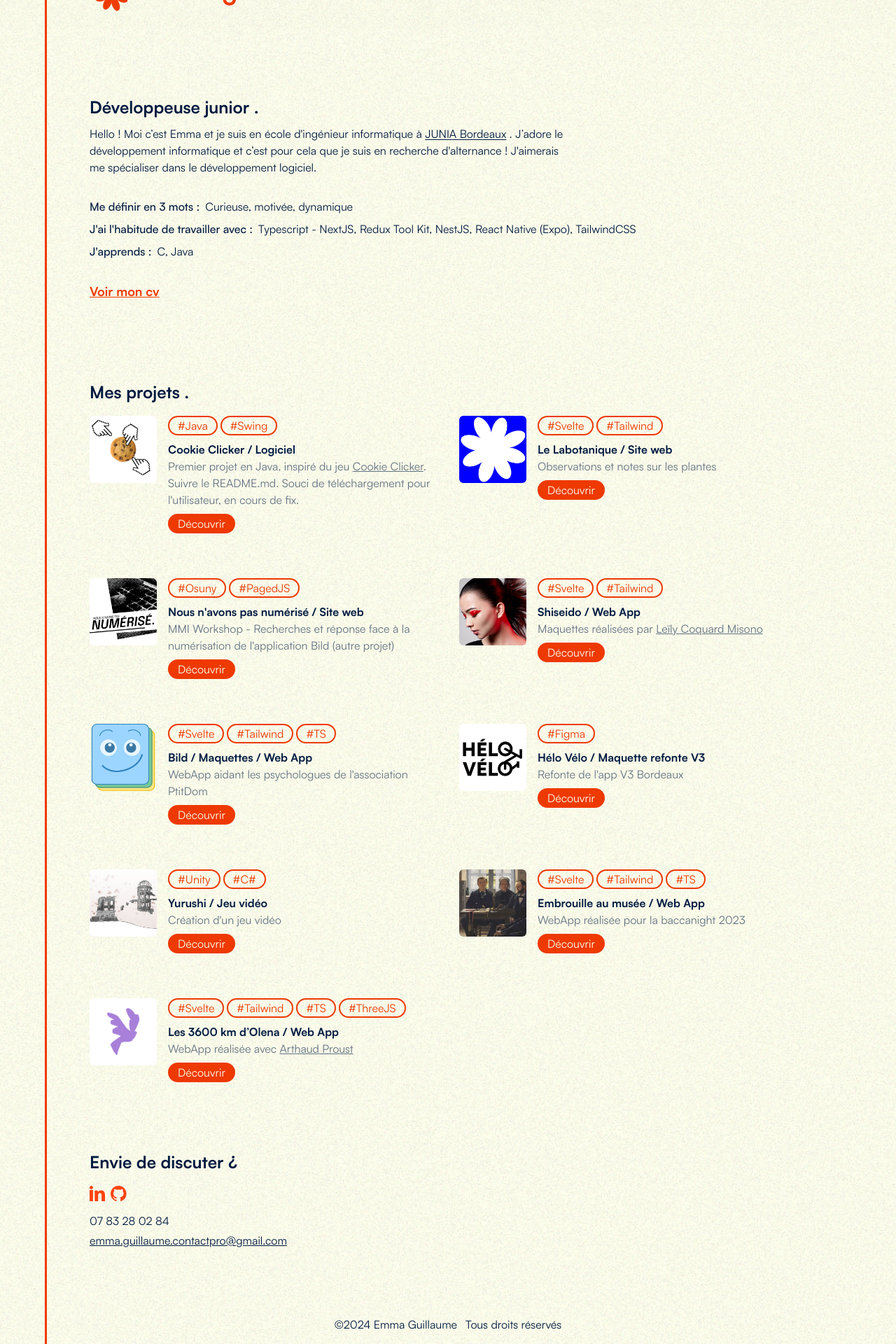
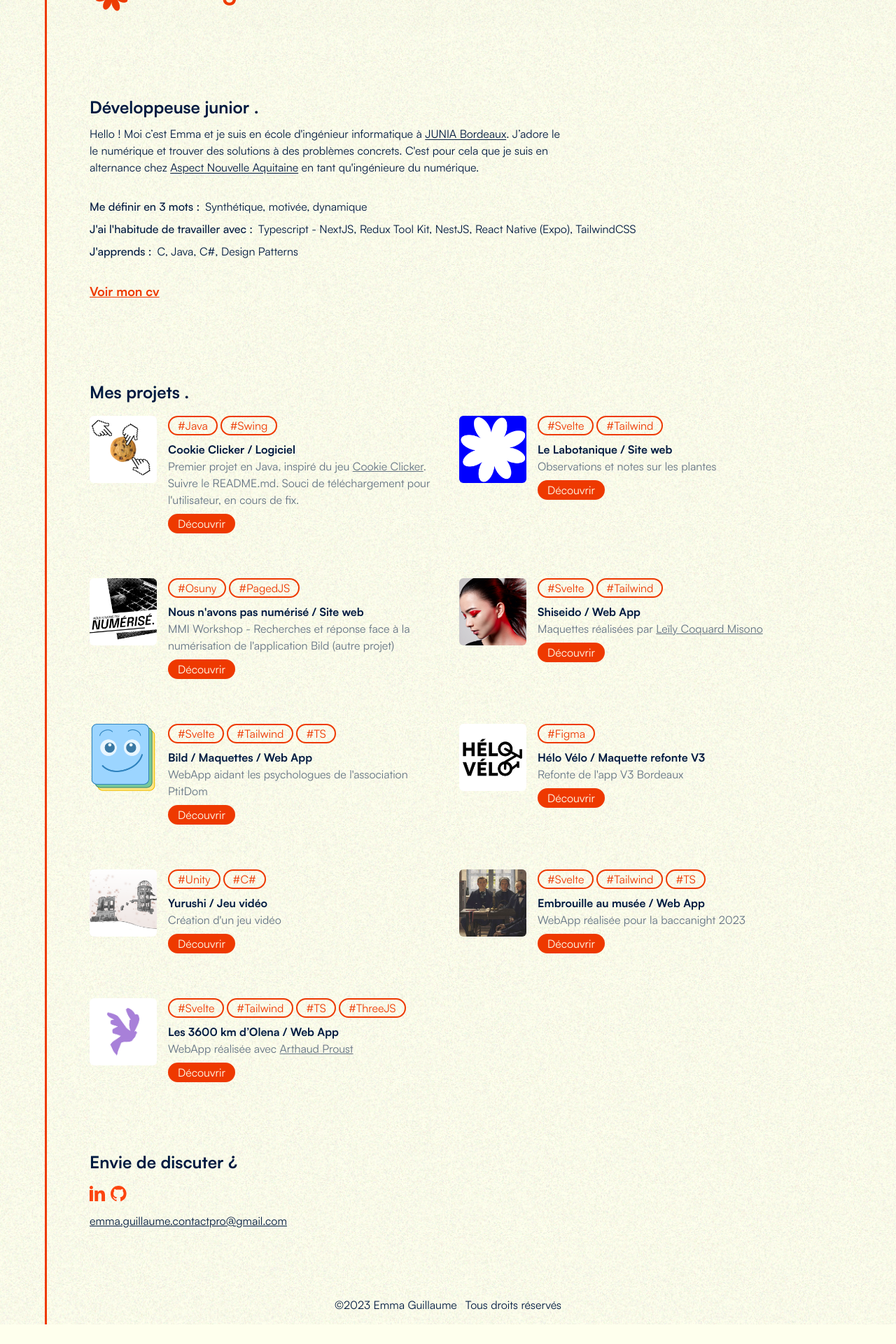
Before and after one commit to EmmaGuillaume/portfolio, a SvelteKit app: page / in a window 1280 px wide. Shown: the part 57-1977 px from the top of the page at 70% size. After the commit the page ends 1949 px from the top, so only its background shows below. Built offline with nearby package versions, Linux system fonts and the light colour scheme.

Commit message:
Refactor code structure for improved readability and maintainability

```diff
--- a/src/lib/components/Footer.svelte
+++ b/src/lib/components/Footer.svelte
@@ -26,7 +26,6 @@
           <img src="/images/github.svg" alt="" />
         </a>
       </li>
-      <li class="my-1">07 83 28 02 84</li>
 
       <li
         class="underline my-1
@@ -42,7 +41,7 @@
   <div
     class="pb-4 mt-24 text-base flex justify-center flex-col md:flex-row gap-3 lg:mt-24"
   >
-    <p>©2024 Emma Guillaume</p>
+    <p>©{new Date().getFullYear()} Emma Guillaume</p>
     <p>Tous droits réservés</p>
   </div>
 </footer>
--- a/src/lib/components/Project.svelte
+++ b/src/lib/components/Project.svelte
@@ -10,7 +10,7 @@
 <div class="group z-10 button-project flex flex-col gap-2 relative">
   <div class="w-full text-base flex gap-4">
     <img
-      class="w-24 h-fit rounded-md group-hover:-rotate-6 duration-300"
+      class="w-24 h-24 rounded-md group-hover:-rotate-6 duration-300"
       src={imgSrc}
       alt=""
     />
--- a/src/routes/+page.svelte
+++ b/src/routes/+page.svelte
@@ -68,17 +68,21 @@
             class="underline underline-offset-2"
             href="https://www.junia.com/fr/formations-admissions/cycle-ingenieur/cycle-ingenieur-isen/"
             >JUNIA Bordeaux</a
-          >
-          . J’adore le développement informatique et c’est pour cela que je suis
-          en recherche d'alternance ! J'aimerais me spécialiser dans le développement
-          logiciel.
+          >.
+          J’adore le le numérique et trouver des solutions à des problèmes concrets. C'est pour cela que je suis en alternance chez <a
+            rel="noopener"
+            target="_blank"
+            class="underline underline-offset-2"
+            href="https://www.aspect-aquitaine.fr/"
+            >Aspect Nouvelle Aquitaine</a
+          > en tant qu'ingénieure du numérique.
         </p>
       </div>
 
       <section class="my-8 flex flex-col gap-2">
         <div class="flex flex-col md:flex-row md:gap-2">
           <p class="font-medium">Me définir en 3 mots :</p>
-          <p class="font-normal">Curieuse, motivée, dynamique</p>
+          <p class="font-normal">Synthétique, motivée, dynamique</p>
         </div>
         <div class="flex flex-col md:flex-row md:gap-2">
           <p class="font-medium">J'ai l'habitude de travailler avec :</p>
@@ -89,7 +93,7 @@
         </div>
         <div class="flex flex-col md:flex-row md:gap-2">
           <p class="font-medium">J'apprends :</p>
-          <p>C, Java</p>
+          <p>C, Java, C#, Design Patterns</p>
         </div>
       </section>
       <a
```
Also changed, not shown: 1 other file (tests, documents, lock files or other folders).
